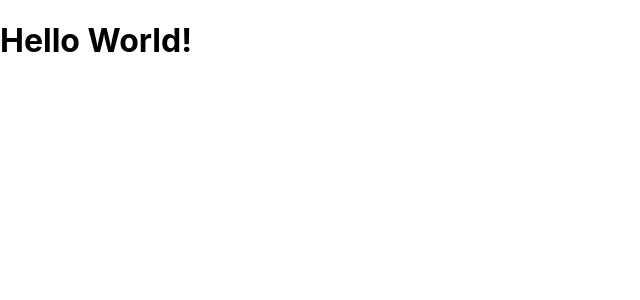
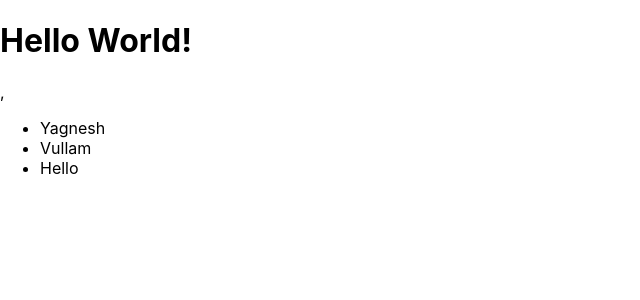
Before and after one commit to yagnesh971/practice, a React (Create React App) app: page / in a window 1280 px wide. Shown: the top 300 px of the page, without its empty margins (0-640 px from the left). Built offline with nearby package versions, Linux system fonts and the light colour scheme.

Commit message:
example01

```diff
--- a/src/index.js
+++ b/src/index.js
@@ -9,7 +9,18 @@ class Test extends React.Component {
     return <h1>Hello World!</h1>;
   }
 }
-ReactDOM.render(<Test />,
+class Example extends React.Component {
+  render() {
+    return <div>
+      <ul>
+        <li>Yagnesh</li>
+        <li>Vullam</li>
+        <li>Hello</li>
+      </ul>
+    </div>;
+  }
+}
+ReactDOM.render(<div><Test />, <Example /></div>,
 
   document.getElementById('root')
 );
```
